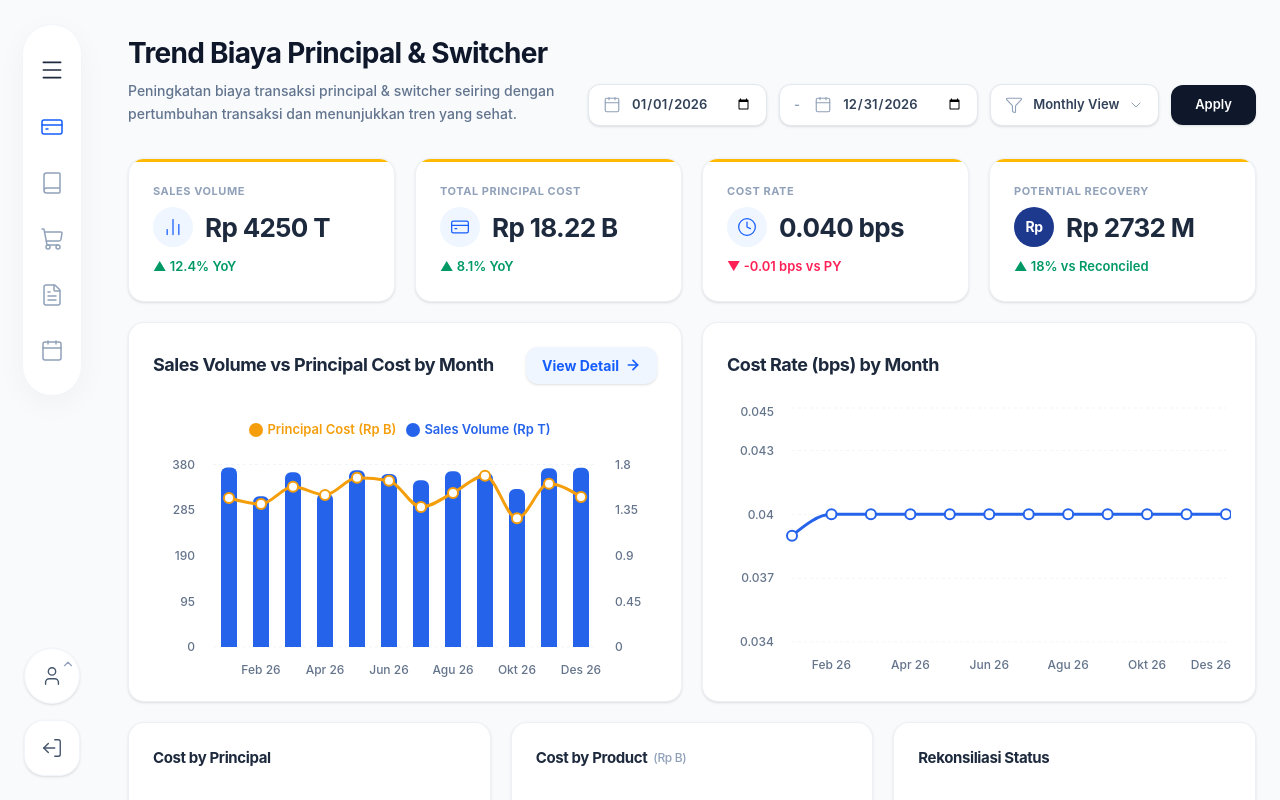
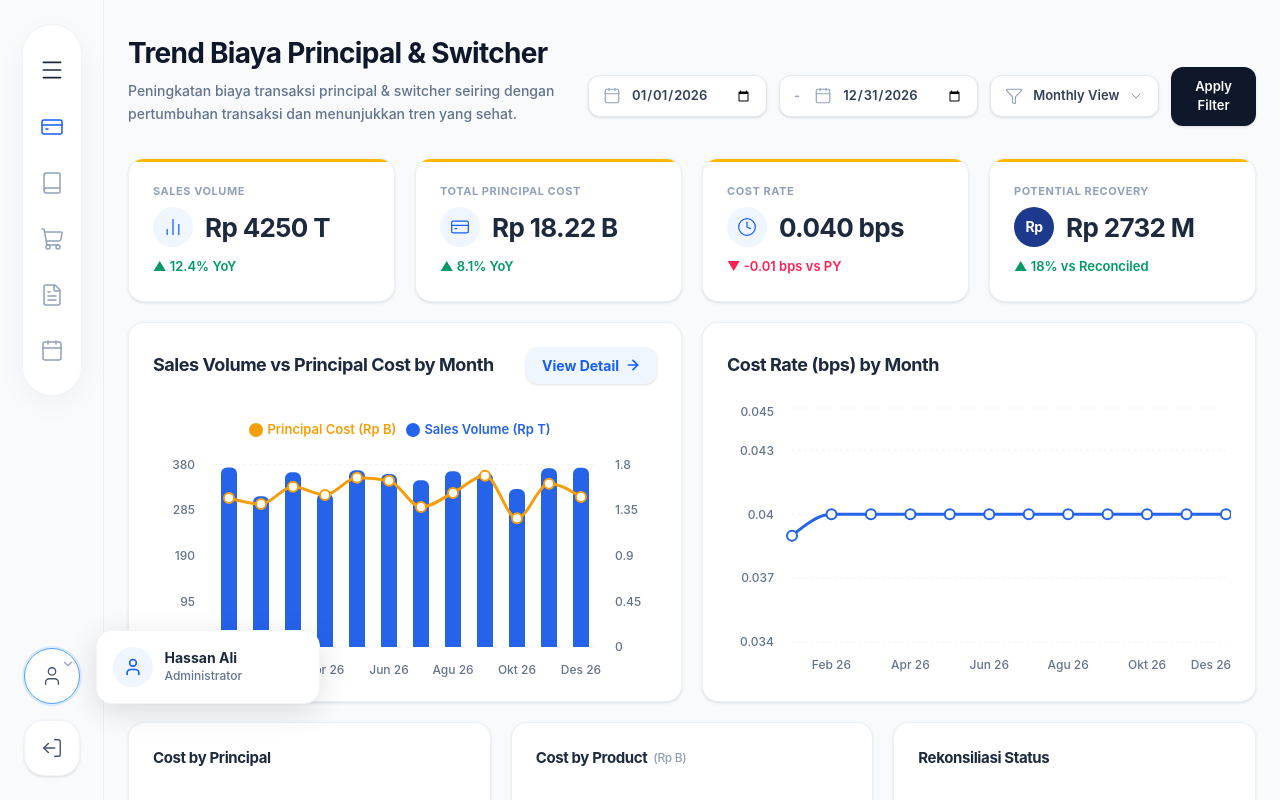
Before and after one commit to hassan2507ali-lgtm/Dashboard_visa-mastercard, a React (Vite) app: page / in a window 1280 px wide. Both pictures are taken after a click on the button 52 px from the left and 676 px from the top of the page. Built offline with nearby package versions, Linux system fonts and the light colour scheme.

Commit message:
feat: update page icon

```diff
--- a/src/Dashboard.jsx
+++ b/src/Dashboard.jsx
@@ -1,5 +1,5 @@
 import React, { useState, useEffect } from 'react';
-import { useNavigate } from 'react-router-dom'; // <-- TAMBAHAN IMPORT ROUTER
+import { useNavigate } from 'react-router-dom';
 import {
   Menu, CreditCard, Book, ShoppingCart, FileText,
   Calendar as CalendarIcon, User, ChevronUp, ChevronDown, LogOut, Filter,
@@ -58,7 +58,7 @@ const generateDummyData = () => {
 const DUMMY_DB = generateDummyData();
 
 const Dashboard = () => {
-  const navigate = useNavigate(); // <-- INISIALISASI FUNGSI NAVIGASI
+  const navigate = useNavigate();
 
   // ==========================================
   // 2. STATE MANAGEMENT
@@ -73,6 +73,9 @@ const Dashboard = () => {
   const [isModalOpen, setIsModalOpen] = useState(false);
   const [modalTitle, setModalTitle] = useState('');
   const [modalData, setModalData] = useState([]);
+
+  // --- STATE BARU UNTUK POP-UP PROFILE ---
+  const [isProfileOpen, setIsProfileOpen] = useState(false);
 
   const [dashboardData, setDashboardData] = useState({
     summary: { sales: 0, cost: 0, rate: 0, recovery: 0 },
@@ -191,9 +194,8 @@ const Dashboard = () => {
   const handleApply = () => setAppliedFilters({ ...filters });
   const handleLogout = () => alert("Logout berhasil!");
 
-  // FUNGSI NAVIGASI KE PAGE DETAIL COST
   const handleViewDetail = () => {
-    navigate('/detail-cost'); // <-- INI YANG MEMBUATNYA BERPINDAH HALAMAN
+    navigate('/detail-cost');
   };
 
   const openRekonDetail = (statusLabel) => {
@@ -285,7 +287,7 @@ const Dashboard = () => {
       )}
 
       {/* --- SIDEBAR KIRI --- */}
-      <aside className="w-[104px] flex flex-col justify-between items-center py-6 z-10 shrink-0">
+      <aside className="w-[104px] flex flex-col justify-between items-center py-6 z-10 shrink-0 bg-[#f8fafc] border-r border-slate-200/60">
         <div className="bg-white rounded-[2.5rem] flex flex-col items-center py-8 px-4 shadow-[0_8px_30px_rgb(0,0,0,0.04)] border border-slate-100">
           <button className="mb-8 text-slate-800 hover:text-blue-600 transition-colors">
             <Menu size={26} strokeWidth={1.5} />
@@ -298,11 +300,35 @@ const Dashboard = () => {
             <button className="text-slate-400 hover:text-blue-600 transition-colors" title="Calendar"><CalendarIcon size={24} strokeWidth={1.5} /></button>
           </nav>
         </div>
-        <div className="flex flex-col gap-4">
-          <button className="bg-white rounded-full w-14 h-14 flex items-center justify-center shadow-sm border border-slate-100 text-slate-600 hover:bg-slate-50 transition-colors relative" title="Profile">
-            <User size={22} strokeWidth={1.5} />
-            <ChevronUp size={14} strokeWidth={2} className="absolute top-2 right-1 text-slate-400" />
-          </button>
+
+        {/* PROFILE & LOGOUT SECTION */}
+        <div className="flex flex-col gap-4 relative">
+
+          {/* PROFILE BUTTON DENGAN POP-UP */}
+          <div className="relative flex justify-center">
+            <button
+              onClick={() => setIsProfileOpen(!isProfileOpen)}
+              className={`bg-white rounded-full w-14 h-14 flex items-center justify-center shadow-sm border text-slate-600 hover:bg-slate-50 transition-colors relative z-20 ${isProfileOpen ? 'border-blue-400 ring-2 ring-blue-100' : 'border-slate-100'}`}
+              title="Profile"
+            >
+              <User size={22} strokeWidth={1.5} />
+              <ChevronUp size={14} strokeWidth={2} className={`absolute top-2 right-1 text-slate-400 transition-transform duration-300 ${isProfileOpen ? 'rotate-180 text-blue-500' : ''}`} />
+            </button>
+
+            {/* POP-UP PROFILE KESAMPING */}
+            {isProfileOpen && (
+              <div className="absolute left-[calc(100%+16px)] bottom-0 w-56 bg-white border border-slate-100 rounded-2xl shadow-[0_8px_30px_rgb(0,0,0,0.12)] p-4 z-50 flex items-center gap-3 animate-in fade-in slide-in-from-left-2 duration-200">
+                <div className="w-10 h-10 bg-blue-50 rounded-full flex items-center justify-center text-blue-600 shrink-0">
+                  <User size={20} strokeWidth={2} />
+                </div>
+                <div>
+                  <p className="text-[14px] font-bold text-slate-800 leading-tight">Hassan Ali</p>
+                  <p className="text-[12px] text-slate-500 font-medium">Administrator</p>
+                </div>
+              </div>
+            )}
+          </div>
+
           <button onClick={handleLogout} className="bg-white rounded-[1.25rem] w-14 h-14 flex items-center justify-center shadow-sm border border-slate-100 text-slate-600 hover:bg-rose-50 hover:border-rose-100 hover:text-rose-600 transition-colors" title="Logout">
             <LogOut size={22} strokeWidth={1.5} className="transform rotate-180" />
           </button>
@@ -310,7 +336,7 @@ const Dashboard = () => {
       </aside>
 
       {/* --- KONTEN DASBOR UTAMA --- */}
-      <main className="flex-1 flex flex-col h-screen overflow-x-hidden overflow-y-auto px-4 py-8">
+      <main className="flex-1 flex flex-col h-screen overflow-x-hidden overflow-y-auto px-4 py-8" onClick={() => setIsProfileOpen(false)}>
 
         {/* Header & Filter */}
         <header className="flex justify-between items-end mb-8 px-2">
@@ -321,7 +347,7 @@ const Dashboard = () => {
             </p>
           </div>
 
-          <div className="flex items-center gap-3">
+          <div className="flex items-center gap-3" onClick={(e) => e.stopPropagation()}>
             <div className="flex items-center gap-2.5 px-3.5 py-2.5 bg-white border border-slate-200 rounded-xl shadow-sm focus-within:ring-2 focus-within:ring-blue-500/20 focus-within:border-blue-500 transition-all">
               <CalendarIcon size={18} strokeWidth={1.5} className="text-slate-400" />
               <input type="date" className="text-[13px] font-semibold text-slate-700 outline-none bg-transparent cursor-pointer" value={filters.startDate} onChange={(e) => setFilters({...filters, startDate: e.target.value})} />
@@ -342,7 +368,7 @@ const Dashboard = () => {
               <ChevronDown size={16} strokeWidth={1.5} className="text-slate-400 absolute right-3.5 pointer-events-none" />
             </div>
             <button onClick={handleApply} className="bg-slate-900 hover:bg-slate-800 text-white text-[13px] font-semibold px-6 py-2.5 rounded-xl transition-all active:scale-[0.97] shadow-sm flex items-center justify-center">
-              Apply
+              Apply Filter
             </button>
           </div>
         </header>
@@ -375,7 +401,6 @@ const Dashboard = () => {
 
           {/* --- BARIS 2: 2 GRAFIK BESAR --- */}
           <div className="col-span-6 bg-white p-6 rounded-2xl shadow-sm border border-slate-200/60 flex flex-col h-[380px]">
-            {/* Header Grafik dengan Tombol View Detail (Desain Baru) */}
             <div className="flex justify-between items-center mb-2">
               <h3 className="font-bold text-slate-800 tracking-tight text-lg">Sales Volume vs Principal Cost by {chartTimeLabel}</h3>
               <button
```
